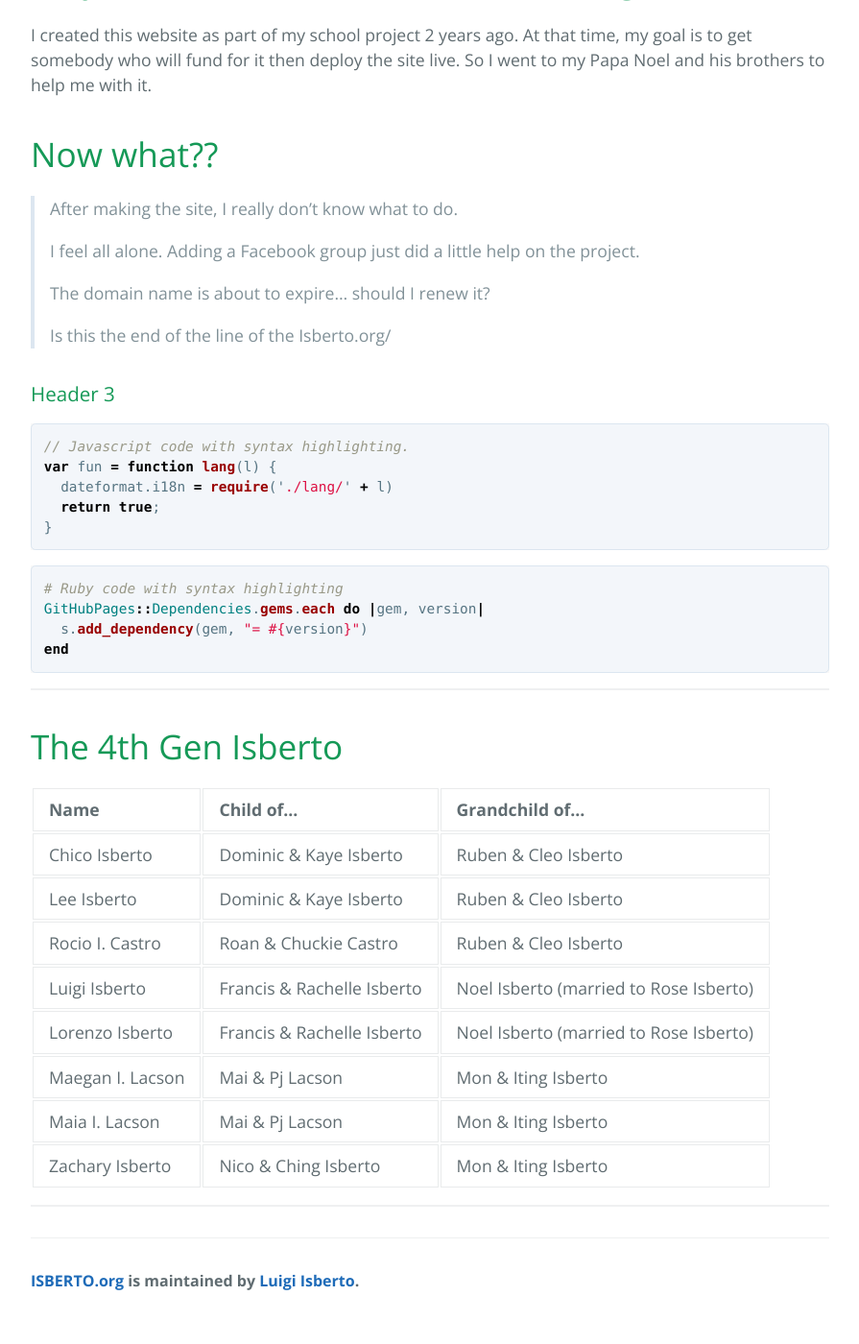
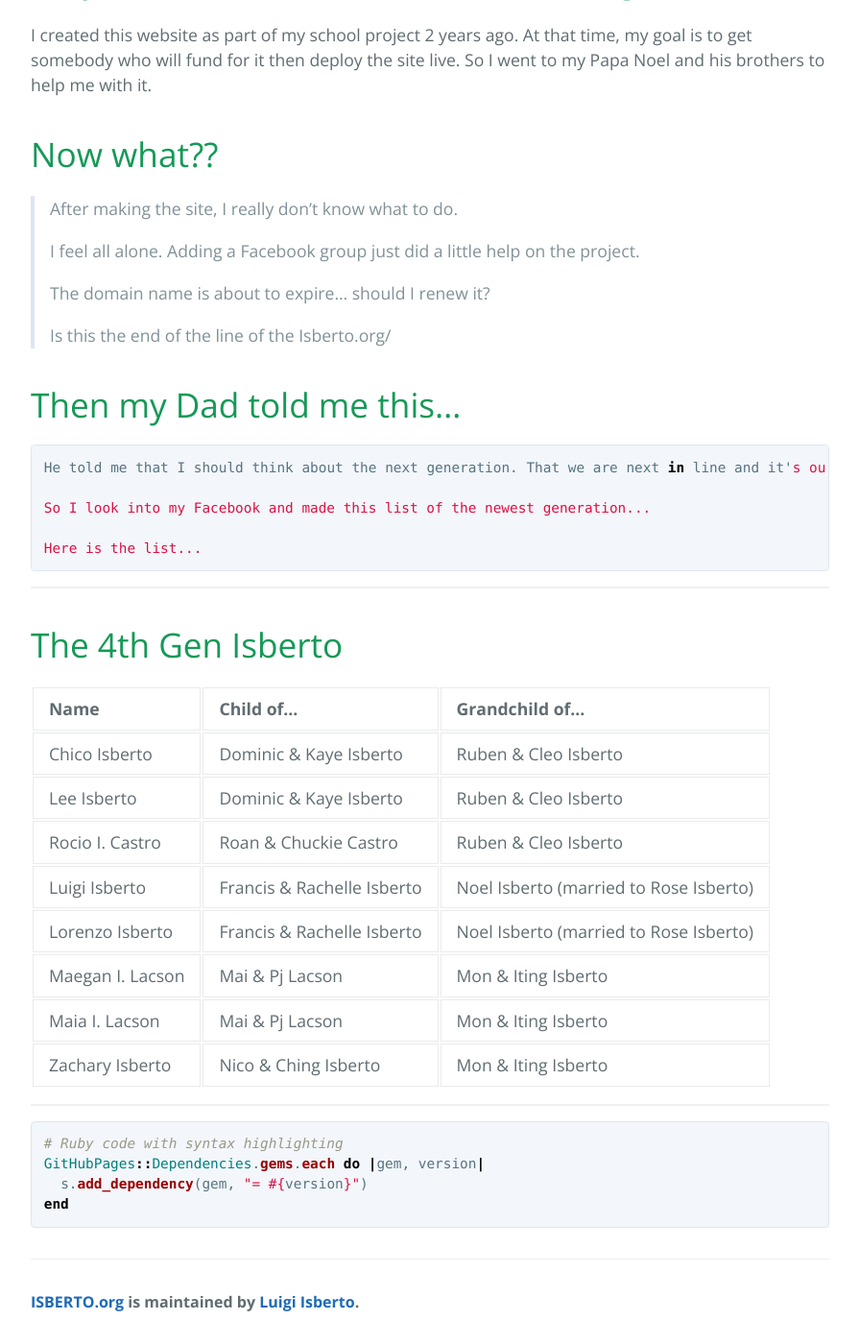
Before and after one commit to icebert04/ISBERTO, a Jekyll site: the page built from index.md, in a window 1280 px wide and 1400 px high, scrolled down 949 px. Shown: the whole window at 96% size, without its empty margins (192-1087 px from the left). Built offline with Jekyll 4.4.1, drawn with Linux system fonts in a browser that asks for light colours; nearby versions of some CDN libraries; library files that are not in the unit come from our copies; before the commit the page ends 2327 px from its top, so only the background shows below that.

Commit message:
Update index.md

````diff
--- a/index.md
+++ b/index.md
@@ -23,22 +23,16 @@ So I went to my Papa Noel and his brothers to help me with it.
 >
 > Is this the end of the line of the Isberto.org/
 
-### Header 3
+# Then my Dad told me this...
 
 ```js
-// Javascript code with syntax highlighting.
-var fun = function lang(l) {
-  dateformat.i18n = require('./lang/' + l)
-  return true;
-}
+He told me that I should think about the next generation. That we are next in line and it's our resposibility to continue our family name that once started in the small province in Kalibo Aklan.
+
+So I look into my Facebook and made this list of the newest generation...
+
+Here is the list...
 ```
 
-```ruby
-# Ruby code with syntax highlighting
-GitHubPages::Dependencies.gems.each do |gem, version|
-  s.add_dependency(gem, "= #{version}")
-end
-```
 
 * * *
 
@@ -57,3 +51,11 @@ end
 
 
 * * *
+
+
+```ruby
+# Ruby code with syntax highlighting
+GitHubPages::Dependencies.gems.each do |gem, version|
+  s.add_dependency(gem, "= #{version}")
+end
+```
````
